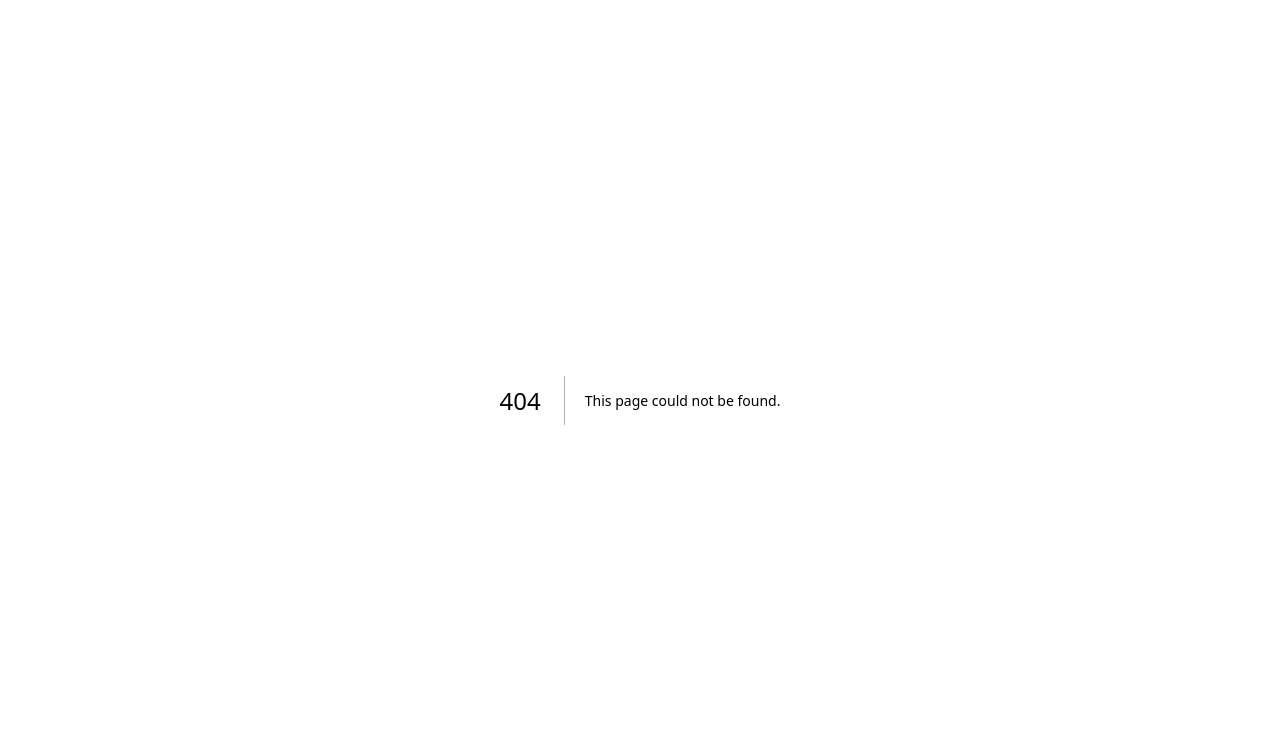
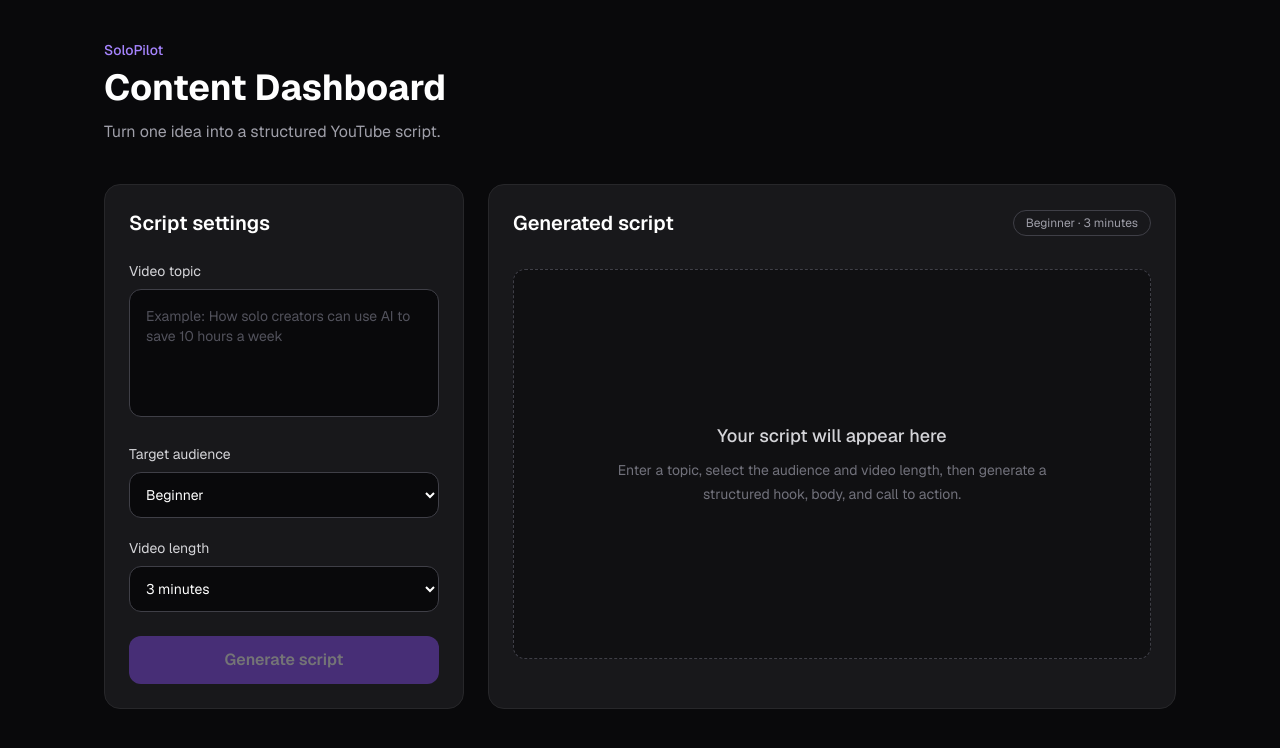
Before and after one commit to AIbuilder0718/solopilot, a Next.js app in the folder web/: page /dashboard in a window 1280 px wide. Before the commit this address had no page. Shown: the top 748 px of the page. Built offline with nearby package versions, Linux system fonts and the light colour scheme.

Commit message:
feat: add initial SoloPilot dashboard

```diff
--- /dev/null
+++ b/web/app/dashboard/page.tsx
@@ -0,0 +1,100 @@
+"use client";
+
+import { useState } from "react";
+
+export default function DashboardPage() {
+  const [topic, setTopic] = useState("");
+  const [audience, setAudience] = useState("Beginner");
+  const [length, setLength] = useState("3 minutes");
+
+  return (
+    <main className="min-h-screen bg-zinc-950 text-white">
+      <div className="mx-auto max-w-6xl p-6 md:p-10">
+        <div className="mb-10">
+          <p className="text-sm font-medium text-violet-400">SoloPilot</p>
+          <h1 className="mt-2 text-4xl font-bold">Content Dashboard</h1>
+          <p className="mt-3 text-zinc-400">
+            Turn one idea into a structured YouTube script.
+          </p>
+        </div>
+
+        <div className="grid gap-6 lg:grid-cols-[360px_1fr]">
+          <section className="rounded-2xl border border-zinc-800 bg-zinc-900 p-6">
+            <h2 className="text-xl font-semibold">Script settings</h2>
+
+            <div className="mt-6">
+              <label className="mb-2 block text-sm text-zinc-300">
+                Video topic
+              </label>
+              <textarea
+                value={topic}
+                onChange={(event) => setTopic(event.target.value)}
+                placeholder="Example: How solo creators can use AI to save 10 hours a week"
+                className="min-h-32 w-full resize-none rounded-xl border border-zinc-700 bg-zinc-950 p-4 text-sm outline-none placeholder:text-zinc-600 focus:border-violet-500"
+              />
+            </div>
+
+            <div className="mt-5">
+              <label className="mb-2 block text-sm text-zinc-300">
+                Target audience
+              </label>
+              <select
+                value={audience}
+                onChange={(event) => setAudience(event.target.value)}
+                className="w-full rounded-xl border border-zinc-700 bg-zinc-950 p-3 text-sm outline-none focus:border-violet-500"
+              >
+                <option>Beginner</option>
+                <option>Intermediate</option>
+                <option>Expert</option>
+              </select>
+            </div>
+
+            <div className="mt-5">
+              <label className="mb-2 block text-sm text-zinc-300">
+                Video length
+              </label>
+              <select
+                value={length}
+                onChange={(event) => setLength(event.target.value)}
+                className="w-full rounded-xl border border-zinc-700 bg-zinc-950 p-3 text-sm outline-none focus:border-violet-500"
+              >
+                <option>30 seconds</option>
+                <option>3 minutes</option>
+                <option>10 minutes</option>
+              </select>
+            </div>
+
+            <button
+              type="button"
+              disabled={!topic.trim()}
+              className="mt-6 w-full rounded-xl bg-violet-500 px-4 py-3 font-semibold text-white transition hover:bg-violet-400 disabled:cursor-not-allowed disabled:opacity-40"
+            >
+              Generate script
+            </button>
+          </section>
+
+          <section className="min-h-[520px] rounded-2xl border border-zinc-800 bg-zinc-900 p-6">
+            <div className="flex items-center justify-between">
+              <h2 className="text-xl font-semibold">Generated script</h2>
+              <span className="rounded-full border border-zinc-700 px-3 py-1 text-xs text-zinc-400">
+                {audience} · {length}
+              </span>
+            </div>
+
+            <div className="mt-8 flex min-h-[390px] items-center justify-center rounded-xl border border-dashed border-zinc-700 bg-zinc-950/50 p-8 text-center">
+              <div>
+                <p className="text-lg font-medium text-zinc-300">
+                  Your script will appear here
+                </p>
+                <p className="mt-2 max-w-md text-sm leading-6 text-zinc-500">
+                  Enter a topic, select the audience and video length, then
+                  generate a structured hook, body, and call to action.
+                </p>
+              </div>
+            </div>
+          </section>
+        </div>
+      </div>
+    </main>
+  );
+}
```
